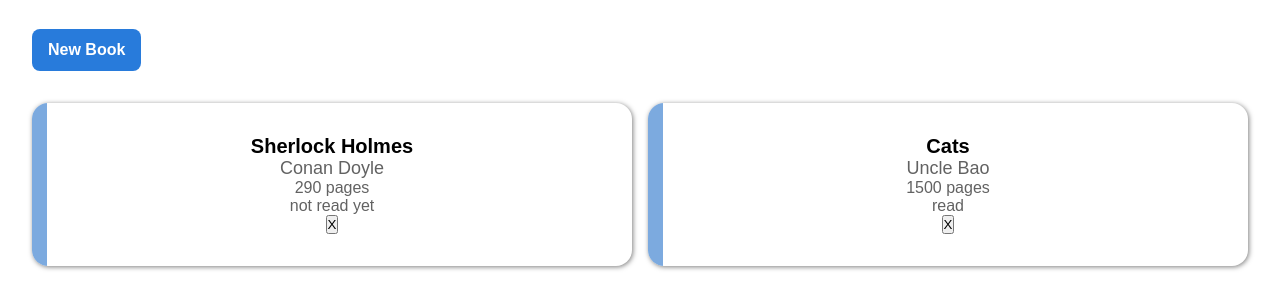
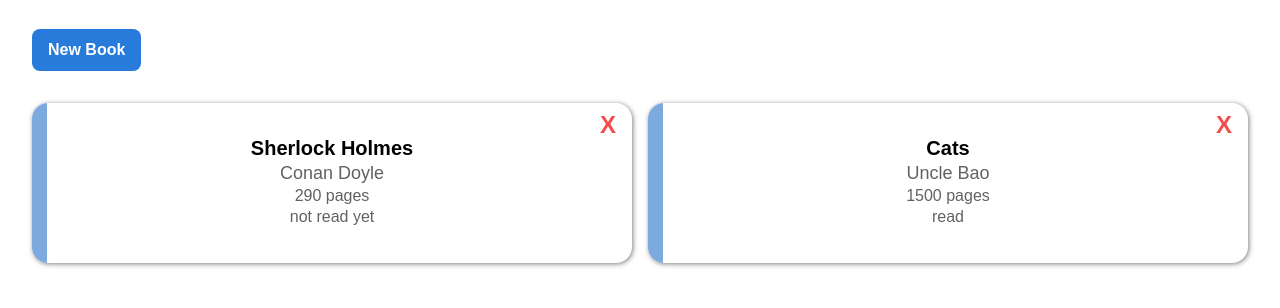
Before and after one commit to NgocPMT/odin-library, a plain HTML site: page index.html in a window 1280 px wide. Shown: the part 72-380 px from the top of the page. Drawn offline with Linux system fonts and the light colour scheme.

Commit message:
style book delete button, also add aria label and title for it
improve accessibility for people using screen reader. and also sight user

```diff
--- a/index.js
+++ b/index.js
@@ -43,7 +43,9 @@ function renderBooks() {
         <p class="book-author">${book.author}</p>
         <p class="book-pages">${book.pages} pages</p>
         <p class="book-status">${book.read ? "read" : "not read yet"}<p/>
-        <button class="delete-book" data-uid=${book.id}>X</button>
+        <button class="delete-book" data-uid=${
+          book.id
+        } aria-label="delete book" title="delete this book">X</button>
       </div>
       `
     )
@@ -90,15 +92,7 @@ modalAddBookButton.addEventListener("click", (event) => {
     bookStatus
   );
 
-  const newBook = myLibrary[myLibrary.length - 1];
-  bookContainer.innerHTML += `
-    <div class="book-card" data-uid=${newBook.id}>
-      <h3 class="book-title">${newBook.title}</h3>
-      <p class="book-author">${newBook.author}</p>
-      <p class="book-pages">${newBook.pages} pages</p>
-      <p class="book-status">${newBook.read ? "read" : "not read yet"}<p/>
-    </div>
-    `;
+  renderBooks();
 
   addBookModal.close();
 });
--- a/style.css
+++ b/style.css
@@ -81,6 +81,18 @@ main h1 {
 .book-pages, .book-status {
   font-size: 1rem;
   color: rgb(98, 98, 98);
+}
+
+.delete-book {
+  position: absolute;
+  top: 0.5rem;
+  right: 1rem;
+  font-size: 1.5rem;
+  font-weight: bold;
+  border: none;
+  background-color: transparent;
+  color: rgb(243, 77, 77);
+  cursor: pointer;
 }
 
 
```
